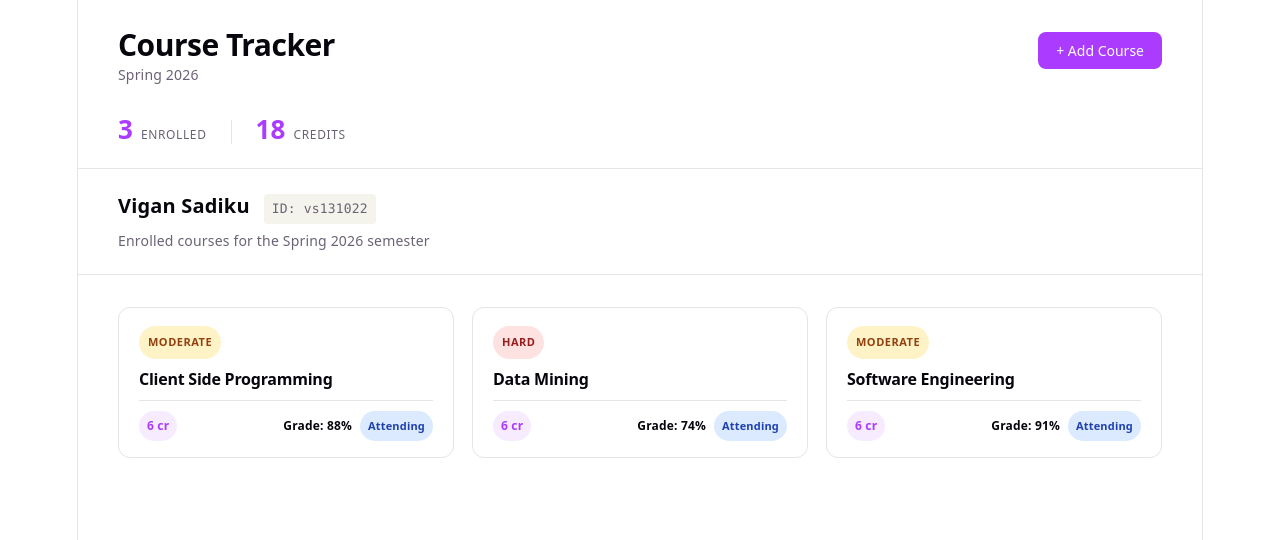
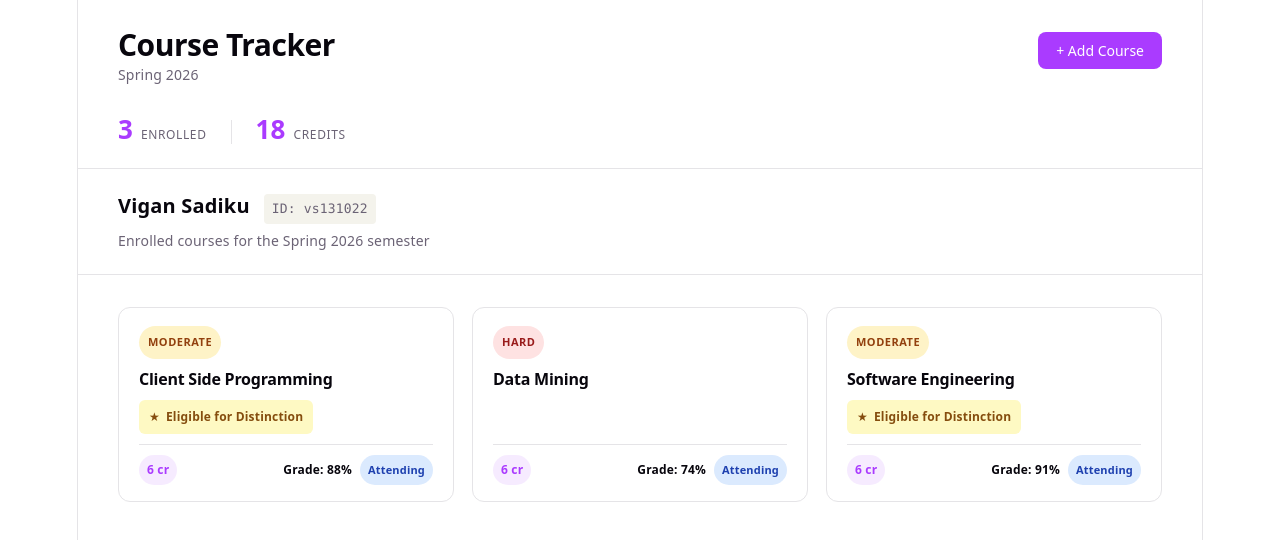
Before and after one commit to vigan131022/course-tracker-131022, a React (Vite) app: page / in a window 1280 px wide. Shown: the top 540 px of the page. Built offline with nearby package versions, Linux system fonts and the light colour scheme.

Commit message:
Added StudentCard

```diff
--- a/src/App.jsx
+++ b/src/App.jsx
@@ -1,5 +1,6 @@
 import { useState, useEffect } from 'react'
 import './App.css'
+import StudentCard from './StudentCard'
 
 const STUDENT = {
   name: 'Vigan Sadiku',
@@ -96,26 +97,7 @@ function App() {
           </div>
         )}
         {courses.map(course => (
-          <article key={course.id} className="course-card">
-            <div className="card-top">
-              <span className={`difficulty-badge difficulty-${course.difficulty.toLowerCase()}`}>
-                {course.difficulty}
-              </span>
-              <button
-                className="btn-remove"
-                onClick={() => handleRemove(course.id)}
-                aria-label={`Remove ${course.name}`}
-              >×</button>
-            </div>
-            <h2 className="course-name">{course.name}</h2>
-            <div className="card-footer">
-              <span className="course-credits-badge">{course.credits} cr</span>
-              <span className="course-grade">Grade: {course.grade}%</span>
-              <span className={`attending-badge ${course.attending ? 'attending-yes' : 'attending-no'}`}>
-                {course.attending ? 'Attending' : 'Not Attending'}
-              </span>
-            </div>
-          </article>
+          <StudentCard key={course.id} course={course} onRemove={handleRemove} />
         ))}
       </main>
 
--- /dev/null
+++ b/src/StudentCard.css
@@ -0,0 +1,40 @@
+.indicators {
+  display: flex;
+  flex-direction: column;
+  gap: 6px;
+}
+
+.indicator {
+  font-size: 12px;
+  font-weight: 600;
+  padding: 4px 10px;
+  border-radius: 6px;
+  display: inline-flex;
+  align-items: center;
+  gap: 6px;
+  width: fit-content;
+}
+
+.indicator-risk::before       { content: '⚠'; }
+.indicator-distinction::before { content: '★'; }
+
+.indicator-risk {
+  background: #fee2e2;
+  color: #991b1b;
+}
+
+.indicator-distinction {
+  background: #fef9c3;
+  color: #854d0e;
+}
+
+@media (prefers-color-scheme: dark) {
+  .indicator-risk {
+    background: rgba(239, 68, 68, 0.2);
+    color: #fca5a5;
+  }
+  .indicator-distinction {
+    background: rgba(234, 179, 8, 0.2);
+    color: #fde047;
+  }
+}
--- /dev/null
+++ b/src/StudentCard.jsx
@@ -0,0 +1,44 @@
+import './StudentCard.css'
+
+function StudentCard({ course, onRemove }) {
+  const atRisk = course.grade < 50 && course.attending === false
+  const eligibleForDistinction = course.grade >= 85
+
+  return (
+    <article className="course-card">
+      <div className="card-top">
+        <span className={`difficulty-badge difficulty-${course.difficulty.toLowerCase()}`}>
+          {course.difficulty}
+        </span>
+        <button
+          className="btn-remove"
+          onClick={() => onRemove(course.id)}
+          aria-label={`Remove ${course.name}`}
+        >×</button>
+      </div>
+
+      <h2 className="course-name">{course.name}</h2>
+
+      {(atRisk || eligibleForDistinction) && (
+        <div className="indicators">
+          {atRisk && (
+            <span className="indicator indicator-risk">At Risk</span>
+          )}
+          {eligibleForDistinction && (
+            <span className="indicator indicator-distinction">Eligible for Distinction</span>
+          )}
+        </div>
+      )}
+
+      <div className="card-footer">
+        <span className="course-credits-badge">{course.credits} cr</span>
+        <span className="course-grade">Grade: {course.grade}%</span>
+        <span className={`attending-badge ${course.attending ? 'attending-yes' : 'attending-no'}`}>
+          {course.attending ? 'Attending' : 'Not Attending'}
+        </span>
+      </div>
+    </article>
+  )
+}
+
+export default StudentCard
```
